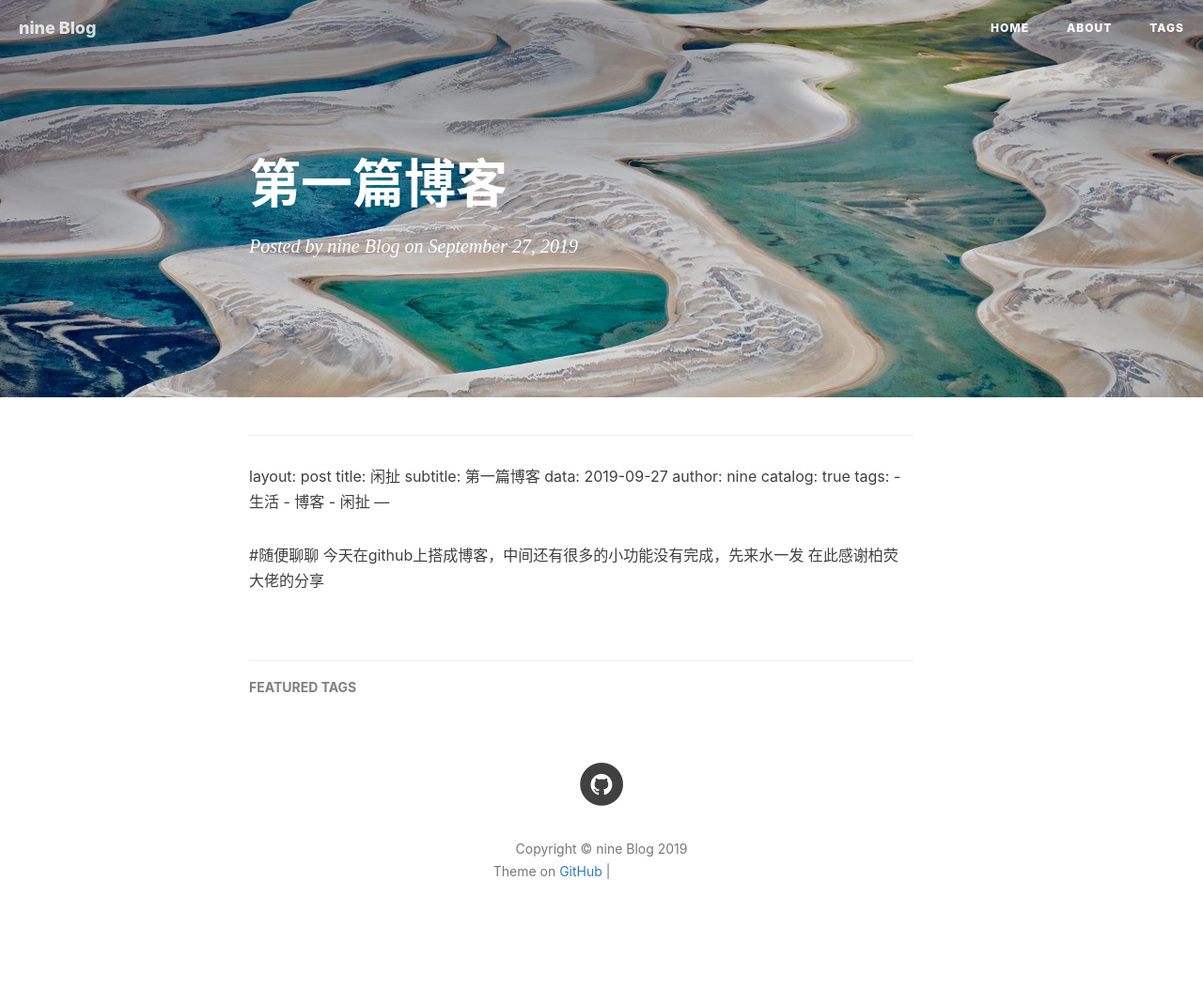
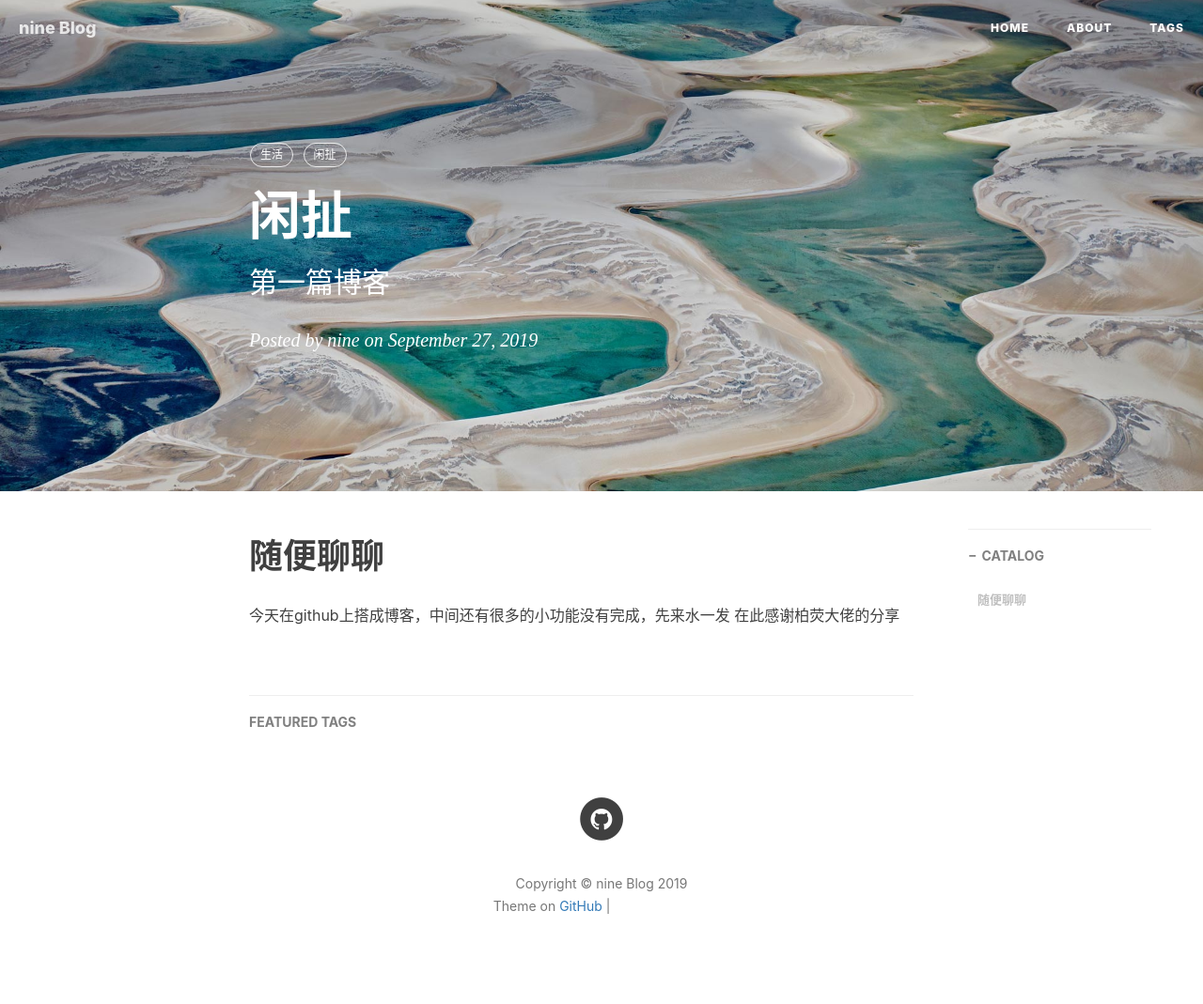
Before and after one commit to LJCZhang/LJCZhang.github.io, a Jekyll site: the page built from _posts/2019-9-27-第一篇博客.md, in a window 1280 px wide. Shown: the whole page at 94% size. Built offline with Jekyll 4.4.1, drawn with Linux system fonts in a browser that asks for light colours; nearby versions of some CDN libraries; our own code applies the rules of GitHub Pages for plain Markdown files; comment, search, counter and statistics services are not loaded; before the commit the page ends 1032 px from its top, so only the background shows below that; grey boxes are pictures that could not be loaded.

Commit message:
Update 2019-9-27-第一篇博客.md

```diff
--- a/_posts/2019-9-27-第一篇博客.md
+++ b/_posts/2019-9-27-第一篇博客.md
@@ -1,4 +1,3 @@
-
 ---
 layout:   post
 title:    闲扯
@@ -8,10 +7,9 @@ author:   nine
 catalog:  true
 tags:
     - 生活
-    - 博客
     - 闲扯
 ---
 
-#随便聊聊
+# 随便聊聊
 今天在github上搭成博客，中间还有很多的小功能没有完成，先来水一发
 在此感谢柏荧大佬的分享
```
